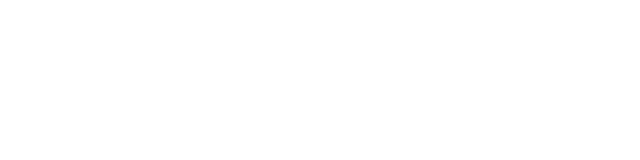
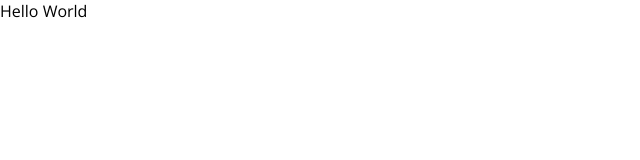
Before and after one commit to gsmereka/Angular-Blog, an Angular app: page / in a window 1280 px wide. Shown: the top 160 px of the page, without its empty margins (0-640 px from the left). Built offline with nearby package versions, Linux system fonts and the light colour scheme.

Commit message:
feat: add first styles

```diff
--- a/src/app/app.component.html
+++ b/src/app/app.component.html
@@ -1,2 +1,2 @@
-
+Hello World
 <router-outlet></router-outlet>
--- a/src/styles.css
+++ b/src/styles.css
@@ -1 +1,12 @@
 /* You can add global styles to this file, and also import other style files */
+@import url('https://fonts.googleapis.com/css2?family=Open+Sans:wght@400;600&display=swap');
+*{
+  margin:0;
+  padding:0;
+  box-sizing: border-box;
+  font-family: 'Open Sans', sans-serif;
+}
+
+a{
+  text-decoration: none;
+}
```
